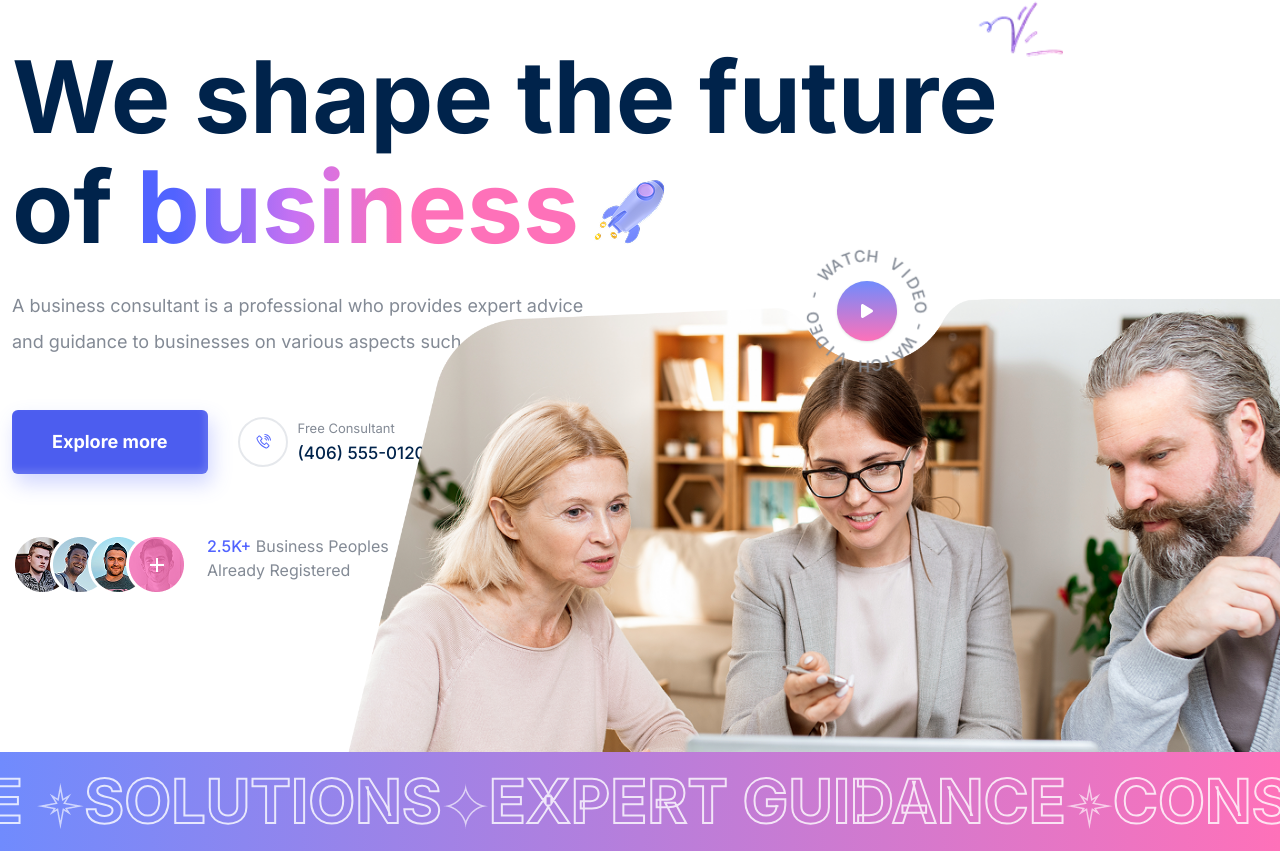
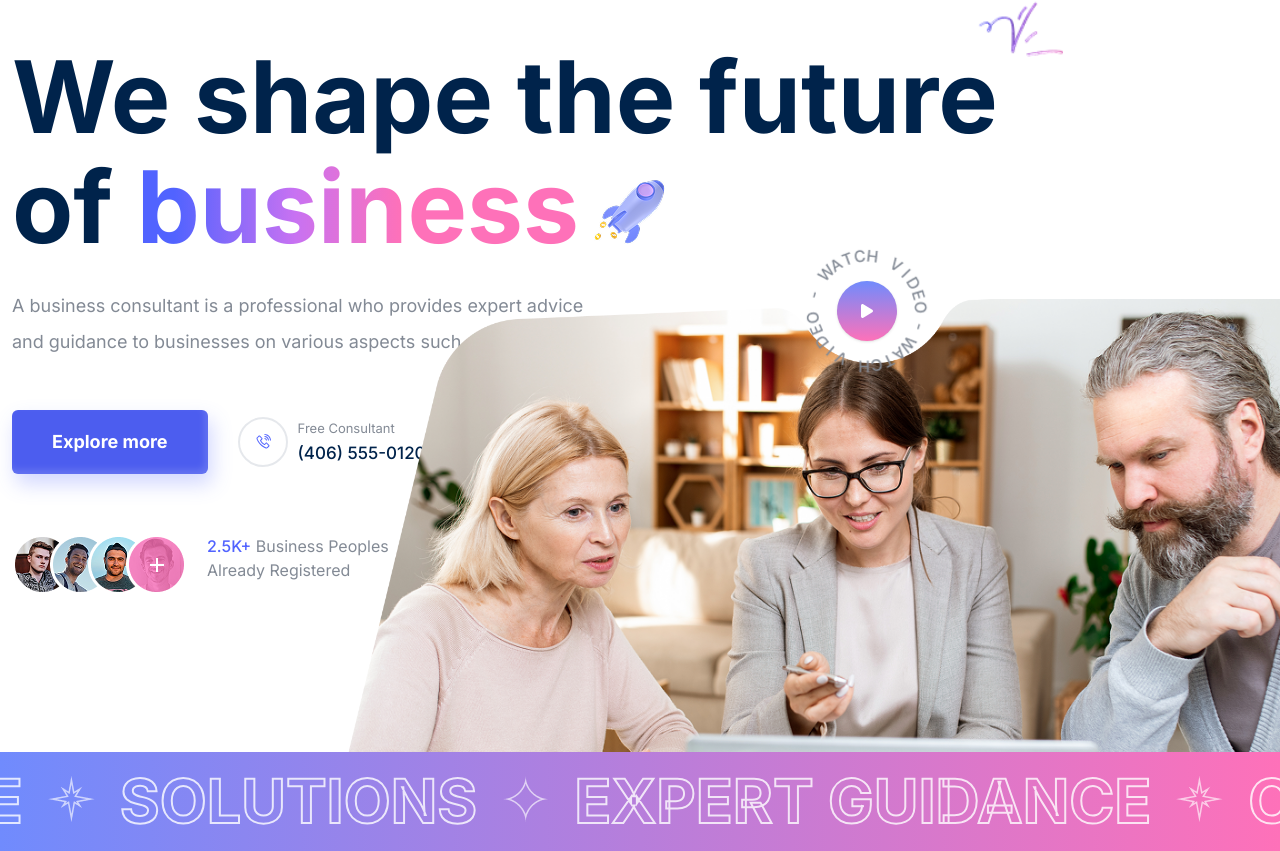
Before and after one commit to imranprof/rainbow-themes, a Next.js app: page / in a window 1280 px wide. Shown: the part 194-1045 px from the top of the page. Built offline with nearby package versions, Linux system fonts and the light colour scheme.

Commit message:
style: modify slider style

```diff
--- a/src/components/slider/TextSlider.tsx
+++ b/src/components/slider/TextSlider.tsx
@@ -7,13 +7,13 @@ const TextSlider = () => {
       <Marquee>
         <h2 className="uppercase text-[61px] py-[19px] font-bold opacity-80 text-white [-webkit-text-stroke:_2px_white] [text-stroke:_2px_white] [-webkit-text-fill-color:transparent]">
           Creative
-          <span> <Image src="/assets/imgs/icon/spark-1.png" alt="icon" width={47} height={47} className="inline-flex items-center" /></span>
+          <span className="inline-flex items-center mx-[25px]"> <Image src="/assets/imgs/icon/spark-1.png" alt="icon" width={47} height={47} /></span>
           Solutions
-          <span><Image src="/assets/imgs/icon/spark-2.png" alt="icon" width={47} height={47} className="inline-flex items-center" /></span>
+          <span className="inline-flex items-center mx-[25px]"><Image src="/assets/imgs/icon/spark-2.png" alt="icon" width={47} height={47} /></span>
           Expert Guidance
-          <span><Image src="/assets/imgs/icon/spark-1.png" alt="icon" width={47} height={47} className="inline-flex items-center" /></span>
+          <span className="inline-flex items-center mx-[25px]"><Image src="/assets/imgs/icon/spark-1.png" alt="icon" width={47} height={47} /></span>
           Consulting
-          <span><Image src="/assets/imgs/icon/spark-2.png" alt="icon" width={47} height={47} className="inline-flex items-center" /></span>
+          <span className="inline-flex items-center mx-[25px]"><Image src="/assets/imgs/icon/spark-2.png" alt="icon" width={47} height={47} /></span>
         </h2>
       </Marquee>
     </div>
```
